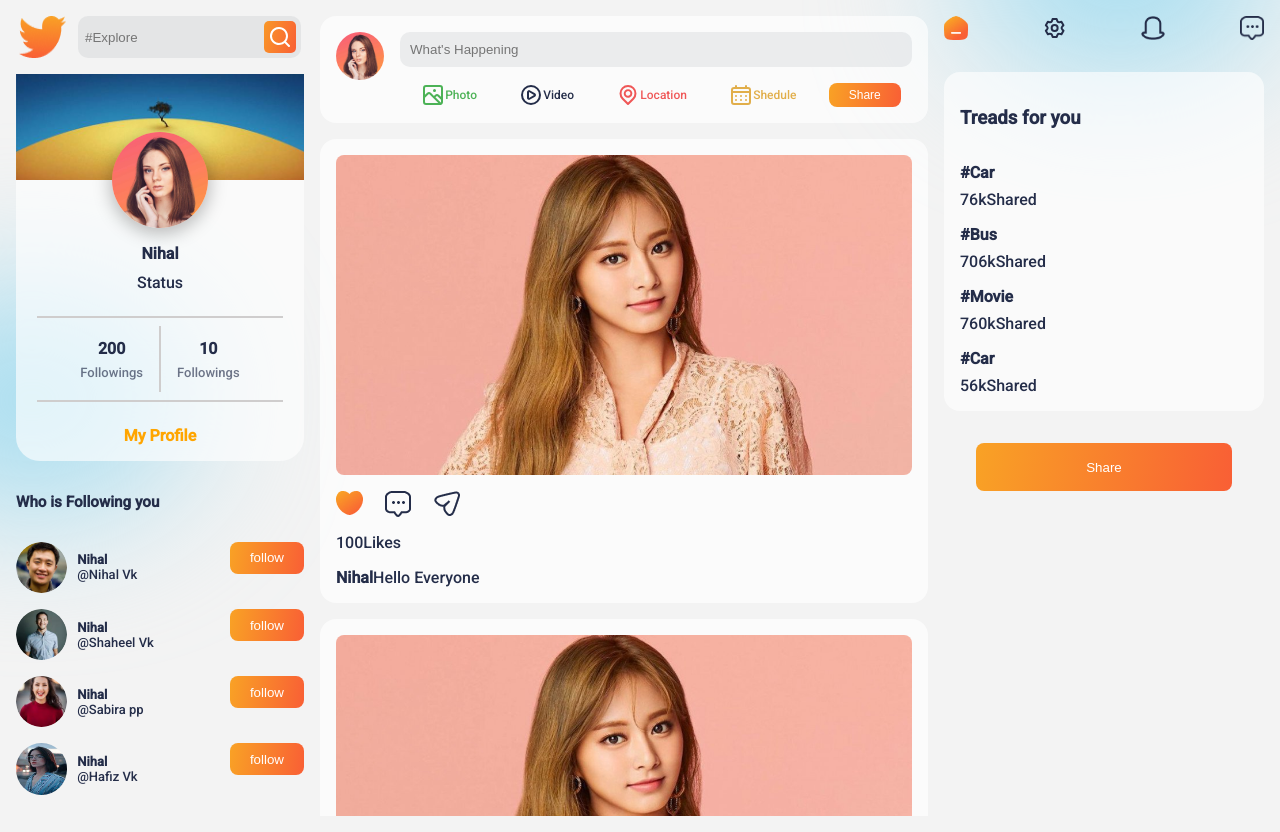
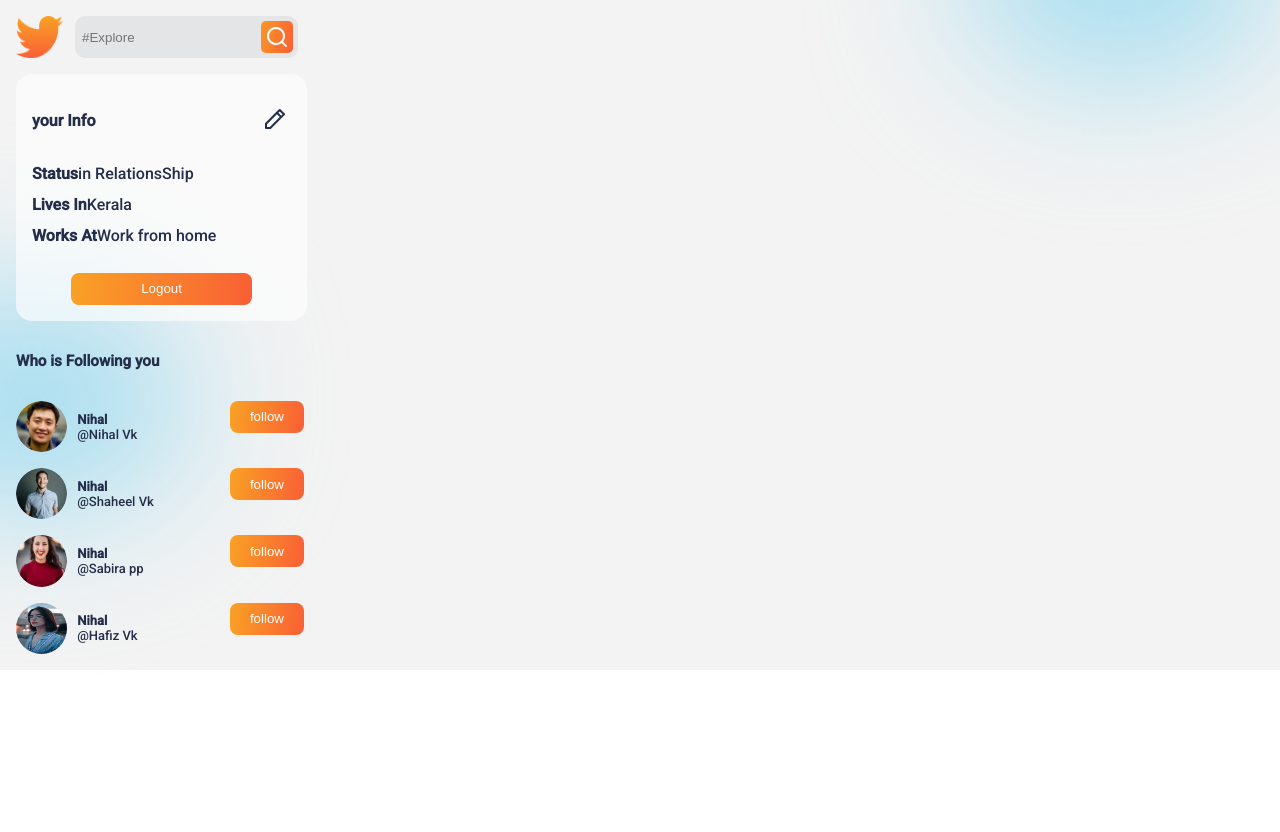
Before and after one commit to nihal9539/SocialMedia, a React (Create React App) app in the folder client/: page / in a window 1280 px wide. After the commit the page ends 800 px from the top, so only its background shows below. Built offline with nearby package versions, Linux system fonts and the light colour scheme.

Commit message:
logout and info section Completed

```diff
--- a/client/src/App.js
+++ b/client/src/App.js
@@ -1,11 +1,13 @@
 import "./App.css"
 import Home from "./pages/Home/Home";
+import Profile from "./pages/Profile/Profile";
 function App() {
   return (
     <div className="App">
         <div style={{top:'-18%' ,right:'0'}} className="blur"></div>
         <div style={{top:'36%',left:'-8rem'}} className="blur"></div>
-        <Home/>
+        {/* <Home/> */}
+        <Profile/>
     </div>
   );
 }
--- /dev/null
+++ b/client/src/components/InfoCard/InfoCard.css
@@ -0,0 +1,24 @@
+.InfoCard{
+   display: flex;
+   flex-direction: column;
+   gap: 0.75rem;
+   border-radius: 1rem;
+   padding: 1rem;
+   background-color: var(--cardColor);
+   width: 90%;
+}
+
+.InfoHead{
+    display: flex;
+    justify-content: space-between;
+    align-items: center;
+}
+.InfoHead>div:hover{
+    cursor: pointer;
+}
+.lgout-button{
+  width: 70%;
+  height: 2rem;
+  margin-top: 1rem;
+  align-self: center;
+}
--- /dev/null
+++ b/client/src/components/InfoCard/InfoCard.jsx
@@ -0,0 +1,31 @@
+import React from 'react'
+import "./InfoCard.css"
+import { UilPen } from "@iconscout/react-unicons"
+const InfoCard = () => {
+    return (
+        <div className='InfoCard'>
+            <div className="InfoHead">
+                <h4>your Info</h4>
+                <div>
+
+                <UilPen width='2rem' height='1.5rem'/>
+                </div>
+            </div>
+            <div className="info">
+                <span><b>Status</b></span>
+                <span>in RelationsShip</span>
+            </div>
+            <div className="info">
+                <span><b>Lives In</b></span>
+                <span>Kerala</span>
+            </div>
+            <div className="info">
+                <span><b>Works At</b></span>
+                <span>Work from home</span>
+            </div>
+            <button className='button lgout-button'>Logout</button>
+        </div>
+    )
+}
+
+export default InfoCard
--- /dev/null
+++ b/client/src/components/ProfileLeft/ProfileLeft.css
@@ -0,0 +1,5 @@
+.ProfileLeft{
+    display: flex;
+    flex-direction: column;
+    gap: 1rem;
+}
--- /dev/null
+++ b/client/src/components/ProfileLeft/ProfileLeft.jsx
@@ -0,0 +1,16 @@
+import React from 'react'
+import "./ProfileLeft.css"
+import LogoSearch from '../LogoSearch/LogoSearch'
+import FollowersCard from '../FollowersCard/FollowersCard'
+import InfoCard from '../InfoCard/InfoCard'
+const ProfileLeft = () => {
+  return (
+   <div className="ProfileLeft">
+    <LogoSearch/>
+    <InfoCard/>
+    <FollowersCard/>
+   </div>
+  )
+}
+
+export default ProfileLeft
--- /dev/null
+++ b/client/src/pages/Profile/Profile.css
@@ -0,0 +1,5 @@
+.Profile{
+    position: relative;
+    display: grid;
+    grid-template-columns: 18rem auto 20rem;
+}
--- /dev/null
+++ b/client/src/pages/Profile/Profile.jsx
@@ -0,0 +1,13 @@
+import React from 'react'
+import "./Profile.css"
+import ProfileLeft from '../../components/ProfileLeft/ProfileLeft'
+
+const Profile = () => {
+  return (
+    <div className="Profile">
+        <ProfileLeft/>
+    </div>
+  )
+}
+
+export default Profile
```
